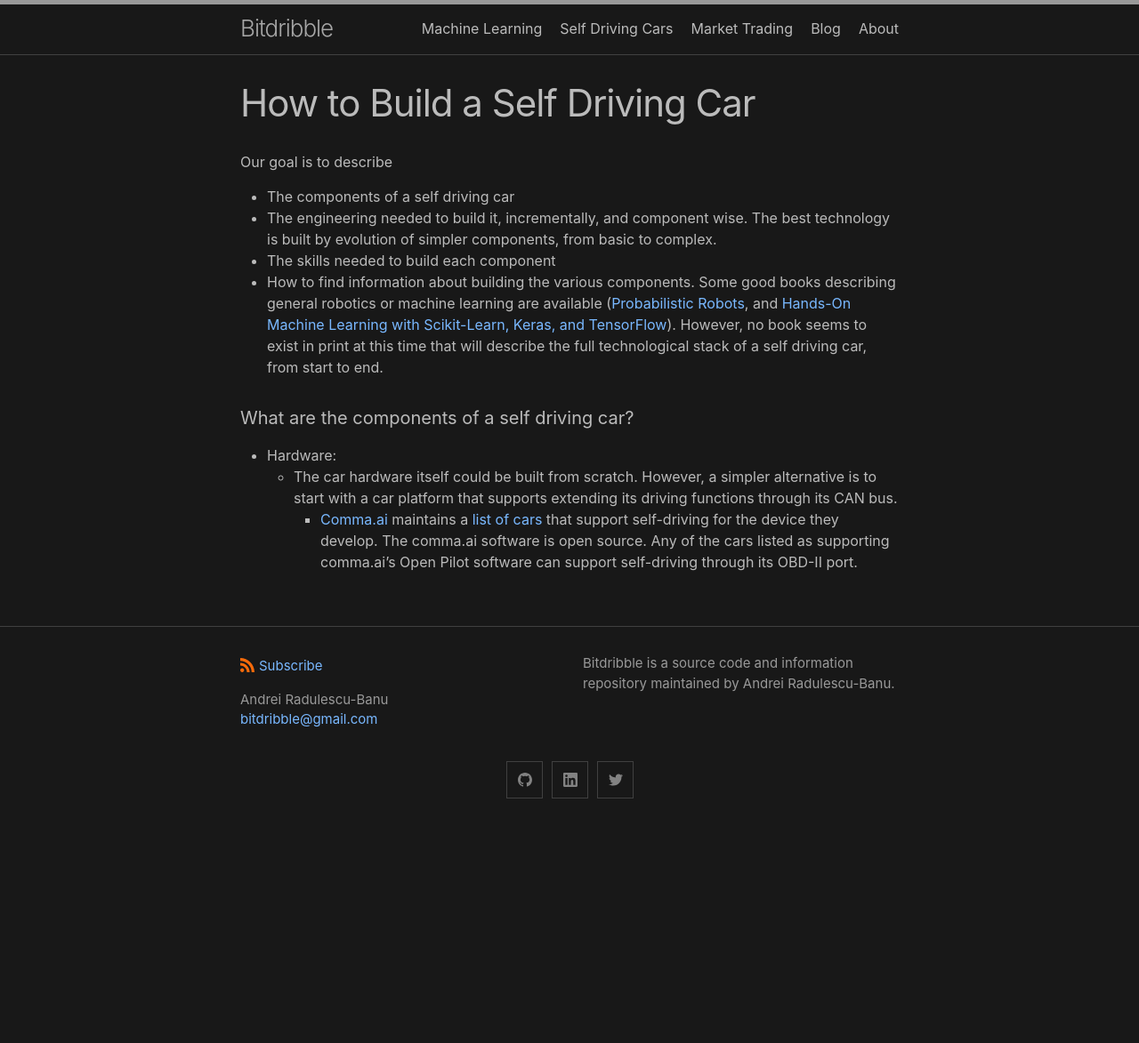
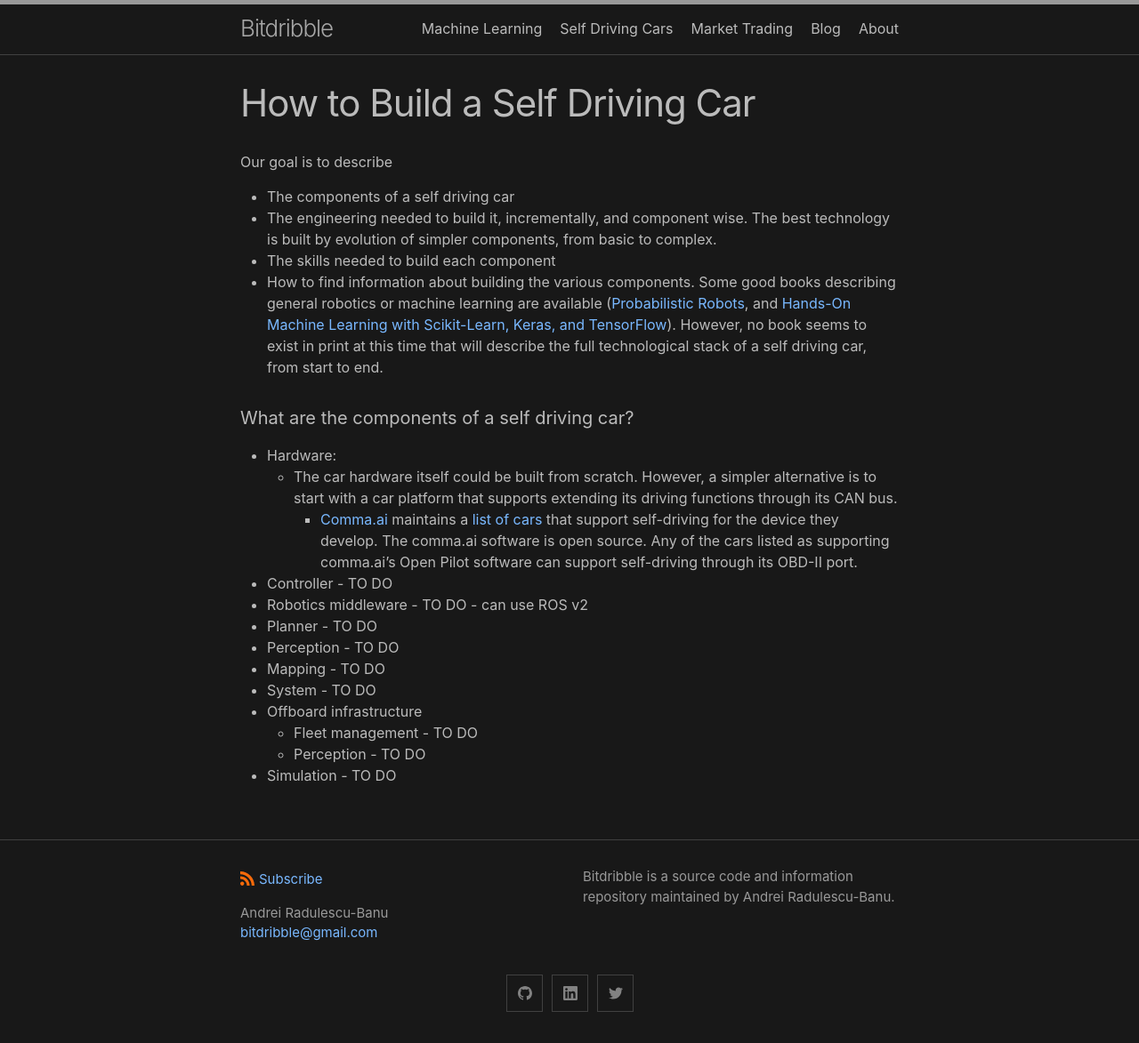
Before and after one commit to analytiq-hub/sigagent.github.io, a Jekyll site: the page built from self_driving_cars/how_to_build_a_self_driving_car.md, in a window 1280 px wide. Shown: the whole page at 89% size. Built offline with Jekyll 4.4.1, drawn with Linux system fonts in a browser that asks for light colours; before the commit the page ends 933 px from its top, so only the background shows below that.

Commit message:
Update how_to_build_a_self_driving_car.md

```diff
--- a/self_driving_cars/how_to_build_a_self_driving_car.md
+++ b/self_driving_cars/how_to_build_a_self_driving_car.md
@@ -12,3 +12,13 @@ Our goal is to describe
 * Hardware:
   * The car hardware itself could be built from scratch. However, a simpler alternative is to start with a car platform that supports extending its driving functions through its CAN bus.
     * [Comma.ai](http://comma.ai) maintains a [list of cars](https://github.com/commaai/openpilot/blob/master/docs/CARS.md) that support self-driving for the device they develop. The comma.ai software is open source. Any of the cars listed as supporting comma.ai's Open Pilot software can support self-driving through its OBD-II port.
+* Controller - TO DO
+* Robotics middleware - TO DO - can use ROS v2
+* Planner - TO DO
+* Perception - TO DO
+* Mapping - TO DO
+* System - TO DO
+* Offboard infrastructure
+  * Fleet management - TO DO
+  * Perception - TO DO
+* Simulation - TO DO
```
